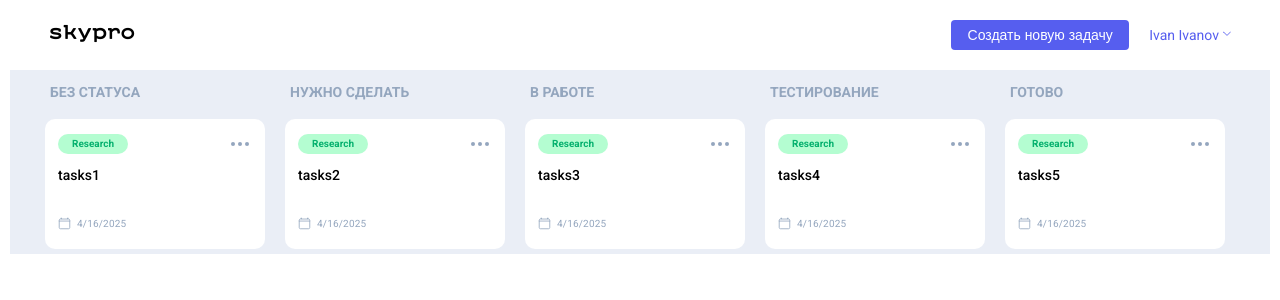
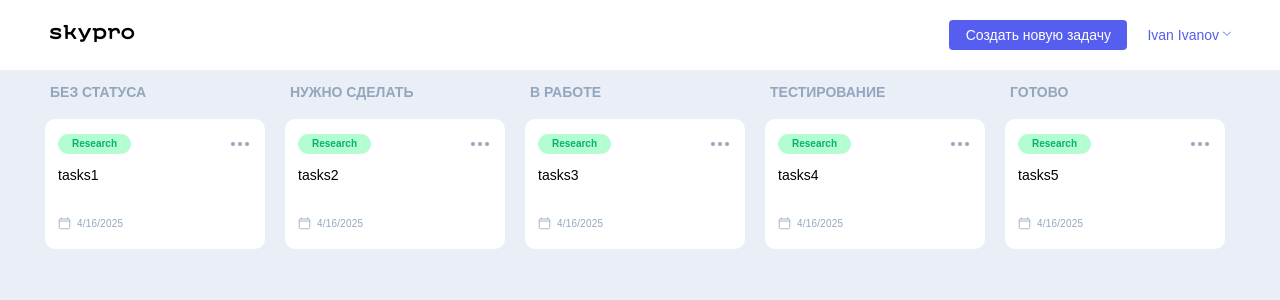
Before and after one commit to Tenderness00/skypro-kanban, a Vue app: page / in a window 1280 px wide. Shown: the top 300 px of the page. Built offline with nearby package versions, Linux system fonts and the light colour scheme.

Commit message:
доработка

```diff
--- a/main.css
+++ b/main.css
@@ -1090,3 +1090,10 @@ body {
     display: block;
   }
 }
+body, html {
+  margin: 0;
+  padding: 0;
+  height: 100%;
+  background-color: #EAEEF6;
+  font-family: sans-serif;
+}
```
